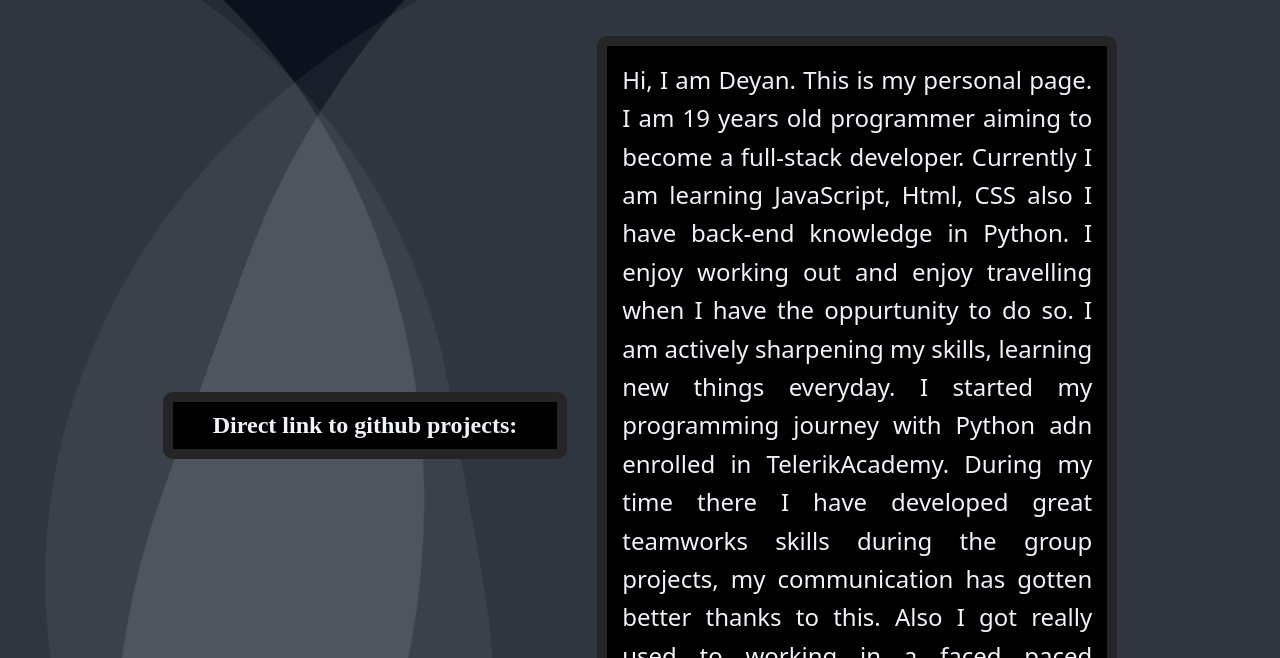
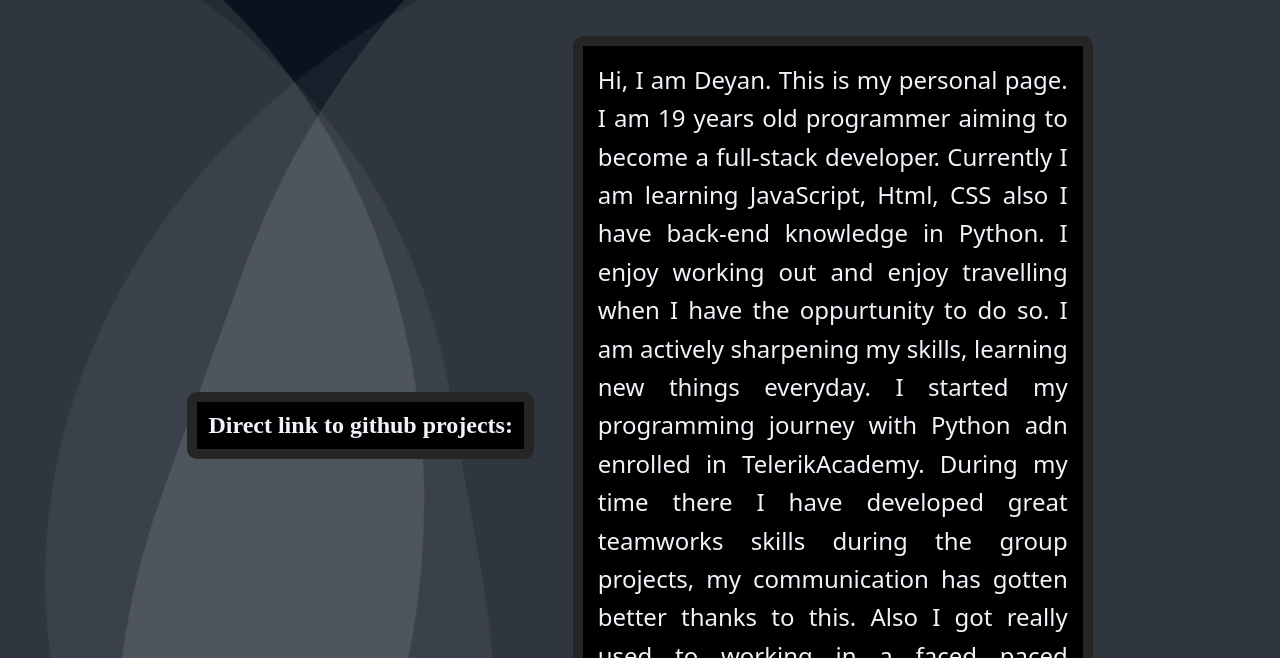
Before and after one commit to DeyanTotin/simple-website, a website: page index.html in a window 1280 px wide. Shown: the part 142-800 px from the top of the page. Drawn offline with Linux system fonts and the light colour scheme; no server answers.

Commit message:
Adjusted the values on some properties

```diff
--- a/style.css
+++ b/style.css
@@ -231,10 +231,9 @@ h2 {
 
 .center-container {
     display: flex;
-    flex-direction: column; /* Stack items vertically by default */
+    flex-direction: column;
     justify-content: center;
     align-items: center;
-    gap: 20px;
 }
 
 .project {
@@ -265,14 +264,14 @@ h2 {
 
 @media screen and (min-width: 768px) {
     .center-container {
-        flex-direction: row; /* Display items side by side on larger screens */
-        gap: 50px;
+        flex-direction: row;
+        gap: 1px;
     }
     #about-me-box {
-        width: 500px; /* Adjust width for about me box */
+        width: 500px;
 
     }
     .box-variant-1 {
-        width: 100%; /* Adjust width for projects box */
+        width: 85%;
     }
 }
```
